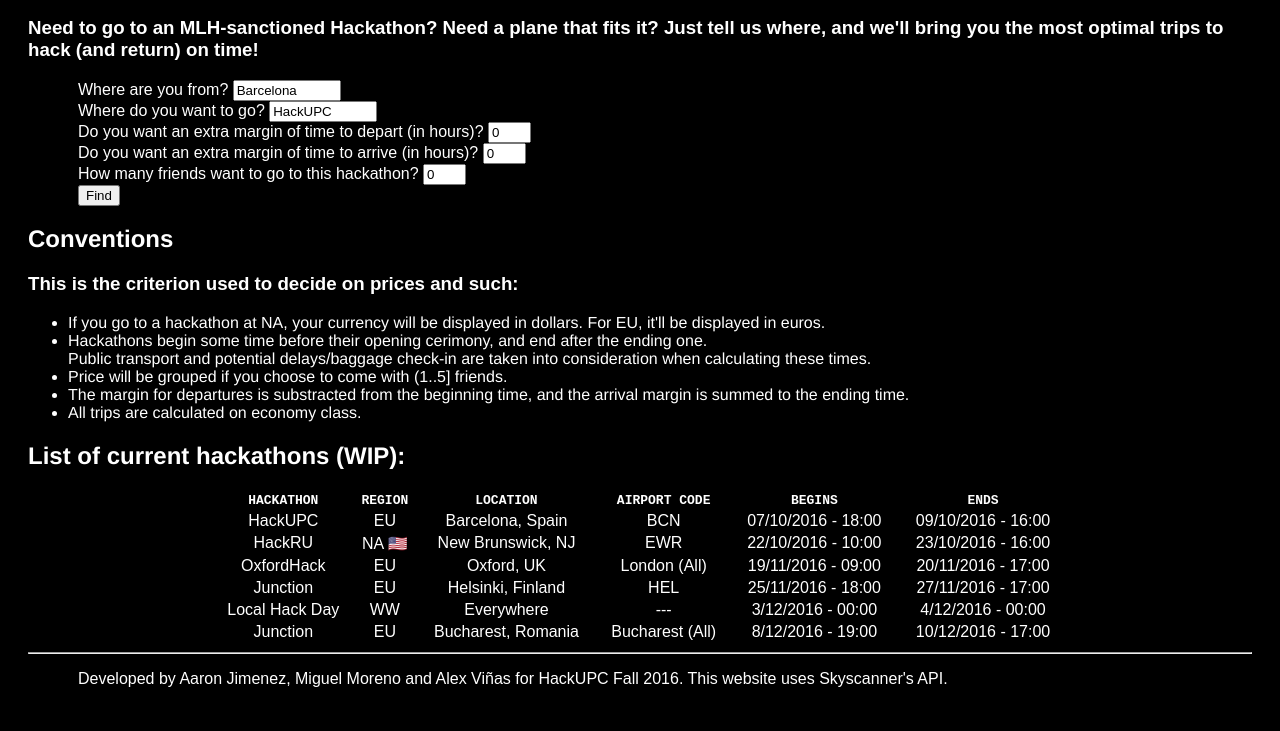
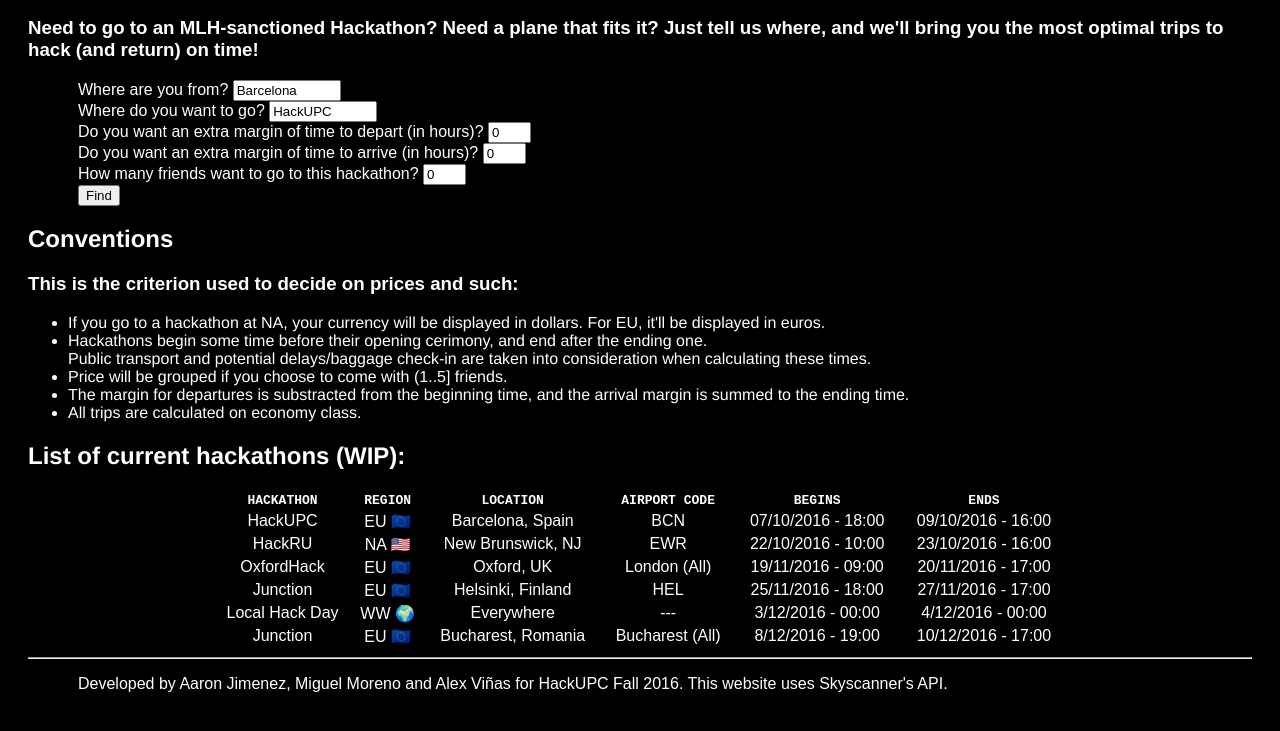
Before and after one commit to MNXANL/HackTrip, a plain HTML site: page index.html in a window 1280 px wide. Shown: the part 139-870 px from the top of the page. Drawn offline with Linux system fonts and the light colour scheme.

Commit message:
moar emojis

```diff
--- a/index.html
+++ b/index.html
@@ -72,7 +72,7 @@
 				</tr>
 				<tr>
 					<td>HackUPC</td>
-					<td>EU</td>
+					<td>EU 🇪🇺</td>
 					<td>Barcelona, Spain</td>
 					<td>BCN</td>
 					<td>07/10/2016 - 18:00</td>
@@ -88,7 +88,7 @@
 				</tr>
 				<tr>
 					<td>OxfordHack</td>
-					<td>EU</td>
+					<td>EU 🇪🇺</td>
 					<td>Oxford, UK</td>
 					<td>London (All)</td>
 					<td>19/11/2016 - 09:00</td>
@@ -96,7 +96,7 @@
 				</tr>
 				<tr>
 					<td>Junction</td>
-					<td>EU</td>
+					<td>EU 🇪🇺</td>
 					<td>Helsinki, Finland</td>
 					<td>HEL</td>
 					<td>25/11/2016 - 18:00</td>
@@ -104,7 +104,7 @@
 				</tr>
 				<tr>
 					<td>Local Hack Day</td>
-					<td>WW</td>
+					<td>WW 🌍</td>
 					<td>Everywhere</td>
 					<td>---</td>
 					<td>3/12/2016 - 00:00</td>
@@ -112,7 +112,7 @@
 				</tr>
 				<tr>
 					<td>Junction</td>
-					<td>EU</td>
+					<td>EU 🇪🇺</td>
 					<td>Bucharest, Romania</td>
 					<td>Bucharest (All)</td>
 					<td>8/12/2016 - 19:00</td>
```
